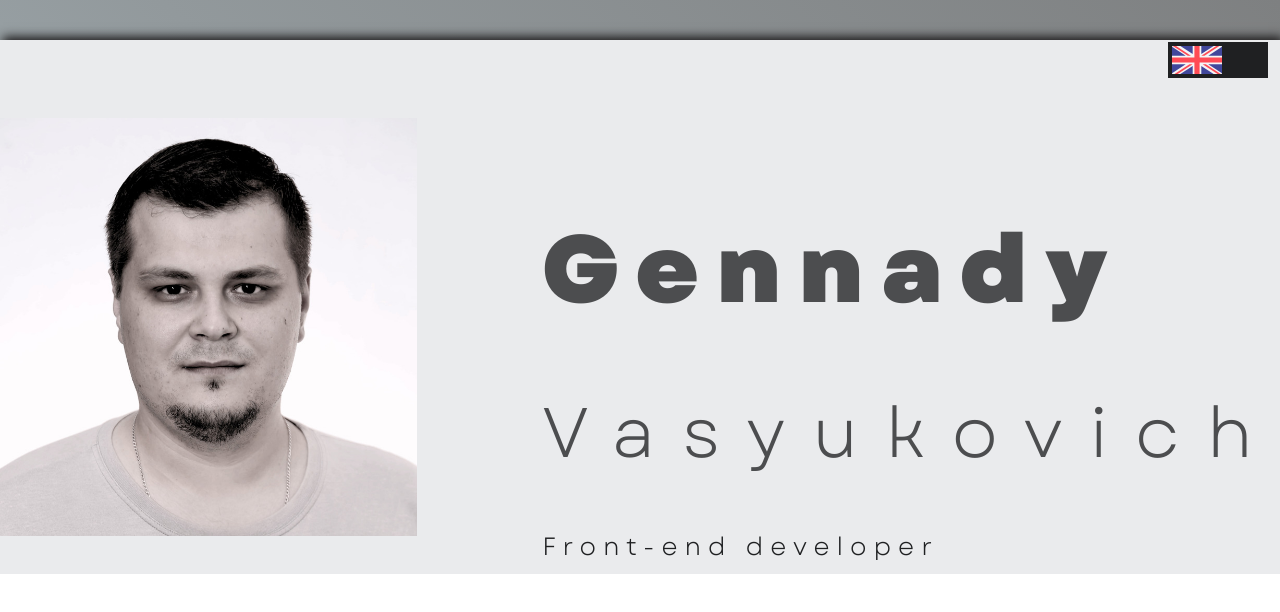
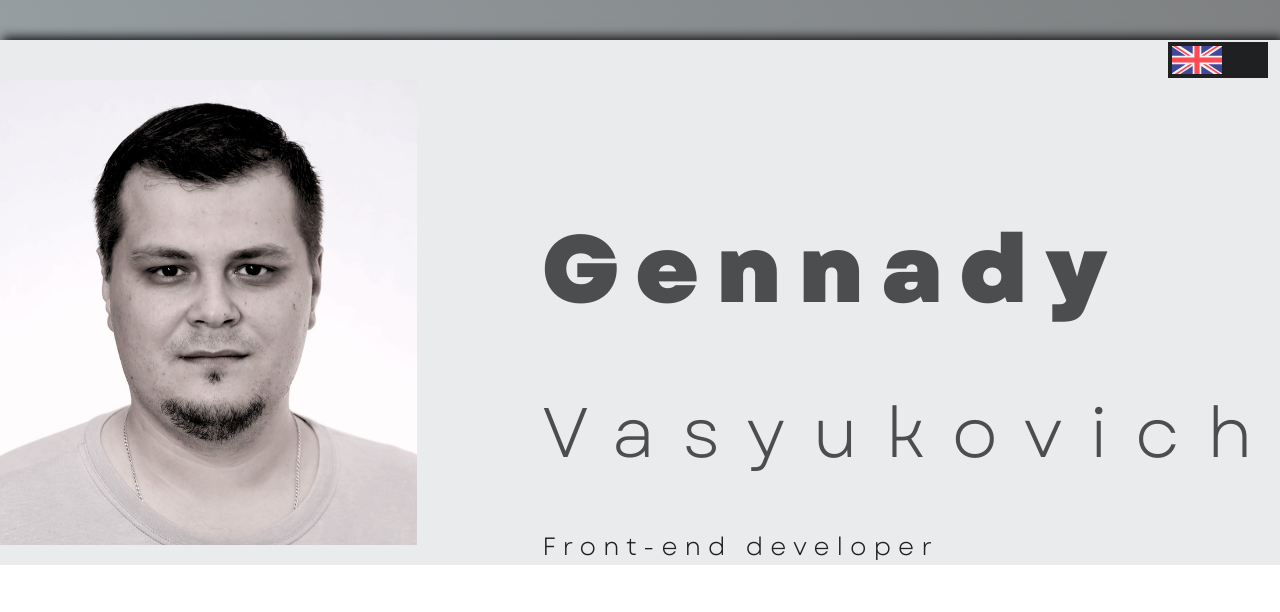
Before and after one commit to BrBrov/Portfolio, a React (Vite) app in the folder portfolio/: page / in a window 1280 px wide. Shown: the top 612 px of the page. Built offline with nearby package versions, Linux system fonts and the light colour scheme.

Commit message:
fix: fix markup of photo

```diff
--- a/portfolio/src/components/self-intro/self-intro.scss
+++ b/portfolio/src/components/self-intro/self-intro.scss
@@ -11,13 +11,14 @@
   &__img {
     display: flex;
     width: 494px;
-    height: 494px;
+    height: 465px;
     justify-content: center;
     align-items: center;
   }
 
   &__image {
     width: 100%;
+    height: 100%;
     object-fit: cover;
   }
 
```
